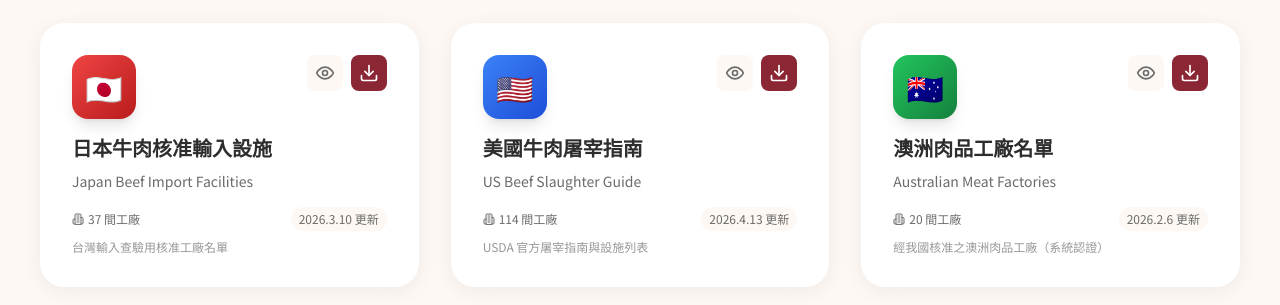
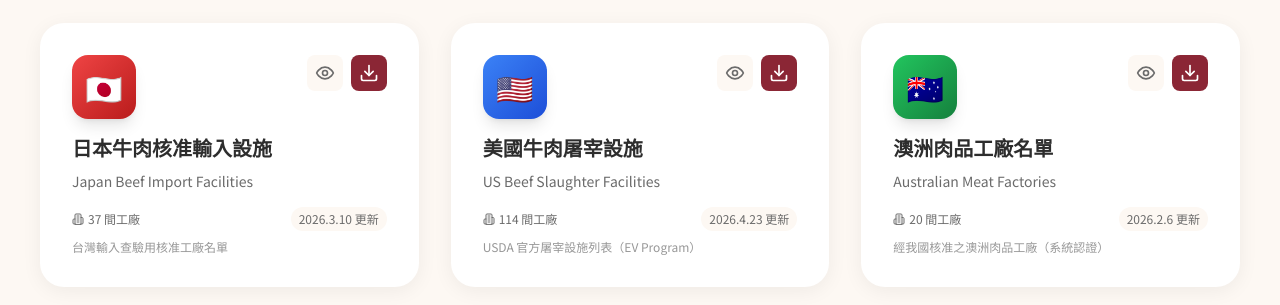
Before and after one commit to wagyunote/meat-knowledge-hub, a Next.js app: page /meat-knowledge-hub/ in a window 1280 px wide. Shown: the part 2980-3285 px from the top of the page. Built offline with nearby package versions, Linux system fonts and the light colour scheme.

Commit message:
feat: 美國設施 PDF 改用 LSOfficialListingEVProgram.pdf

```diff
--- a/components/FacilityPDFSection.tsx
+++ b/components/FacilityPDFSection.tsx
@@ -26,14 +26,14 @@ const facilityPDFs: FacilityPDF[] = [
     note: '台灣輸入查驗用核准工廠名單'
   },
   {
-    title: '美國牛肉屠宰指南',
-    title_en: 'US Beef Slaughter Guide',
-    file: './美國牛肉屠宰指南.pdf',
+    title: '美國牛肉屠宰設施',
+    title_en: 'US Beef Slaughter Facilities',
+    file: './LSOfficialListingEVProgram.pdf',
     count: 114,
-    update: '2026.4.13',
+    update: '2026.4.23',
     color: 'from-blue-500 to-blue-700',
     icon: '🇺🇸',
-    note: 'USDA 官方屠宰指南與設施列表'
+    note: 'USDA 官方屠宰設施列表（EV Program）'
   },
   {
     title: '澳洲肉品工廠名單',
```
Also changed, not shown: 1 other file (tests, documents, lock files or other folders).
